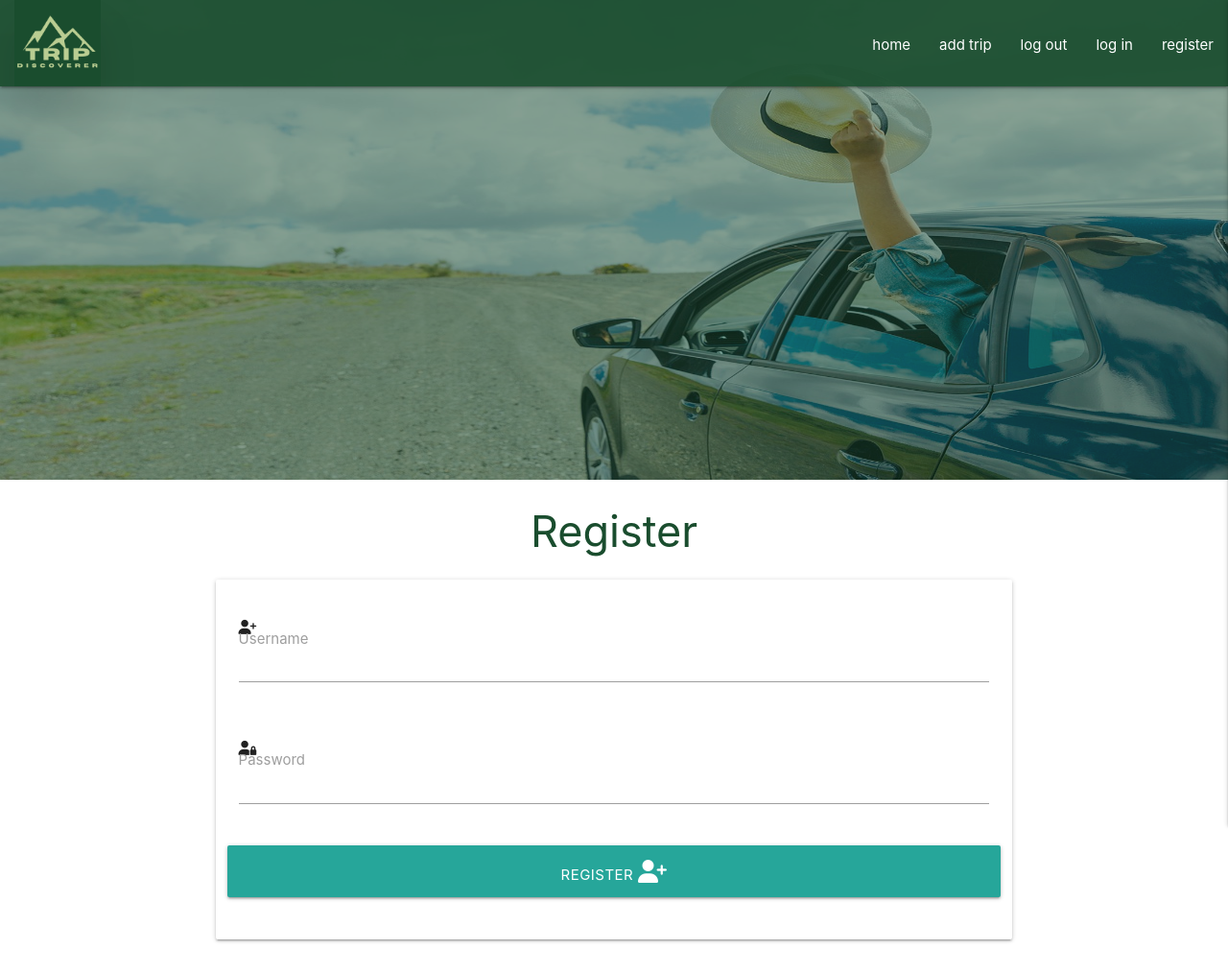
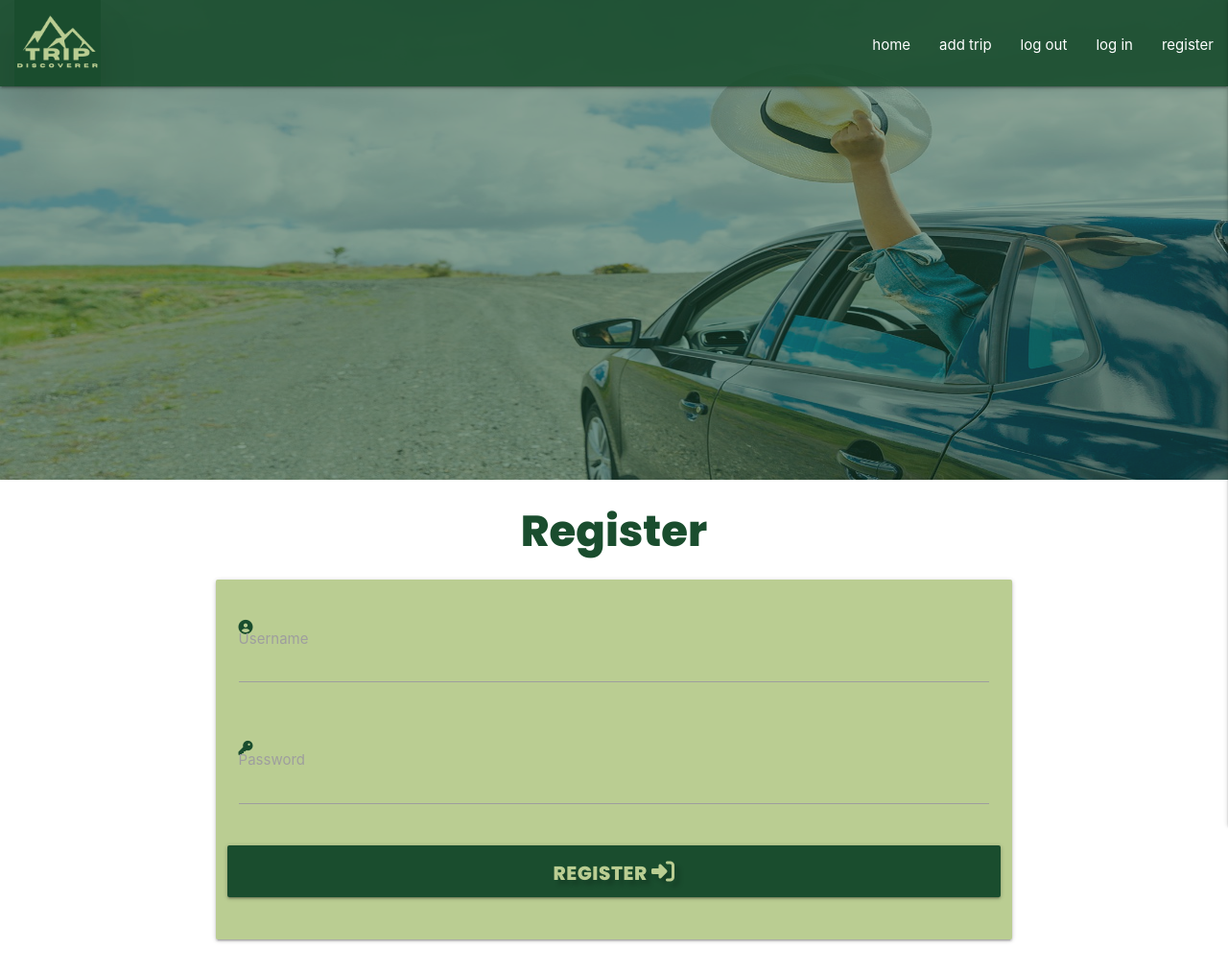
Before and after one commit to e-h-dev/trip-discoverer, a Flask app: page /register in a window 1280 px wide. Shown: the whole page at 96% size. Run offline with Flask 3, Linux system fonts and the light colour scheme; some libraries are stand-ins or nearby versions.

Commit message:
Add and style form input

```diff
--- a/templates/register.html
+++ b/templates/register.html
@@ -1,31 +1,31 @@
 {% extends "base.html" %}
 {% block content %}
 
-    <h3 class="center-align">Register</h3>
+    <h3 class="center-align header-font">Register</h3>
 
     <div class="row">
         <form class="col s12 m8 offset-m2" method="POST" action="{{ url_for('register') }}">
-            <div class="card-panel">
+            <div class="card-panel card-style">
                 <!-- username -->
                 <div class="row">
                     <div class="input-field col s12">
-                        <i class="fas fa-user-plus"></i>
-                        <input id="username" name="username" type="text" class="validate">
+                        <i class="fas fa-circle-user"></i>
+                        <input id="username" name="username" type="text" class="validate focus-color">
                         <label for="username">Username</label>
                       </div>
                 </div>
                 <!-- password -->
                 <div class="row">
                     <div class="input-field col s12">
-                        <i class="fas fa-user-lock"></i>
+                        <i class="fas fa-key"></i>
                       <input id="password" name="username" type="password" class="validate">
                       <label for="password">Password</label>
                     </div>
                 </div>
                 <!-- submit button -->
                 <div class="row">
-                    <button type="submit" class="col s12 btn-large">
-                        Register <i class="fas fa-user-plus"></i>
+                    <button type="submit" class="col s12 btn-large btn header-font nav-text">
+                        Register <i class="fa-solid fa-right-to-bracket"></i>
                     </button>
                 </div>
             </div>
```
